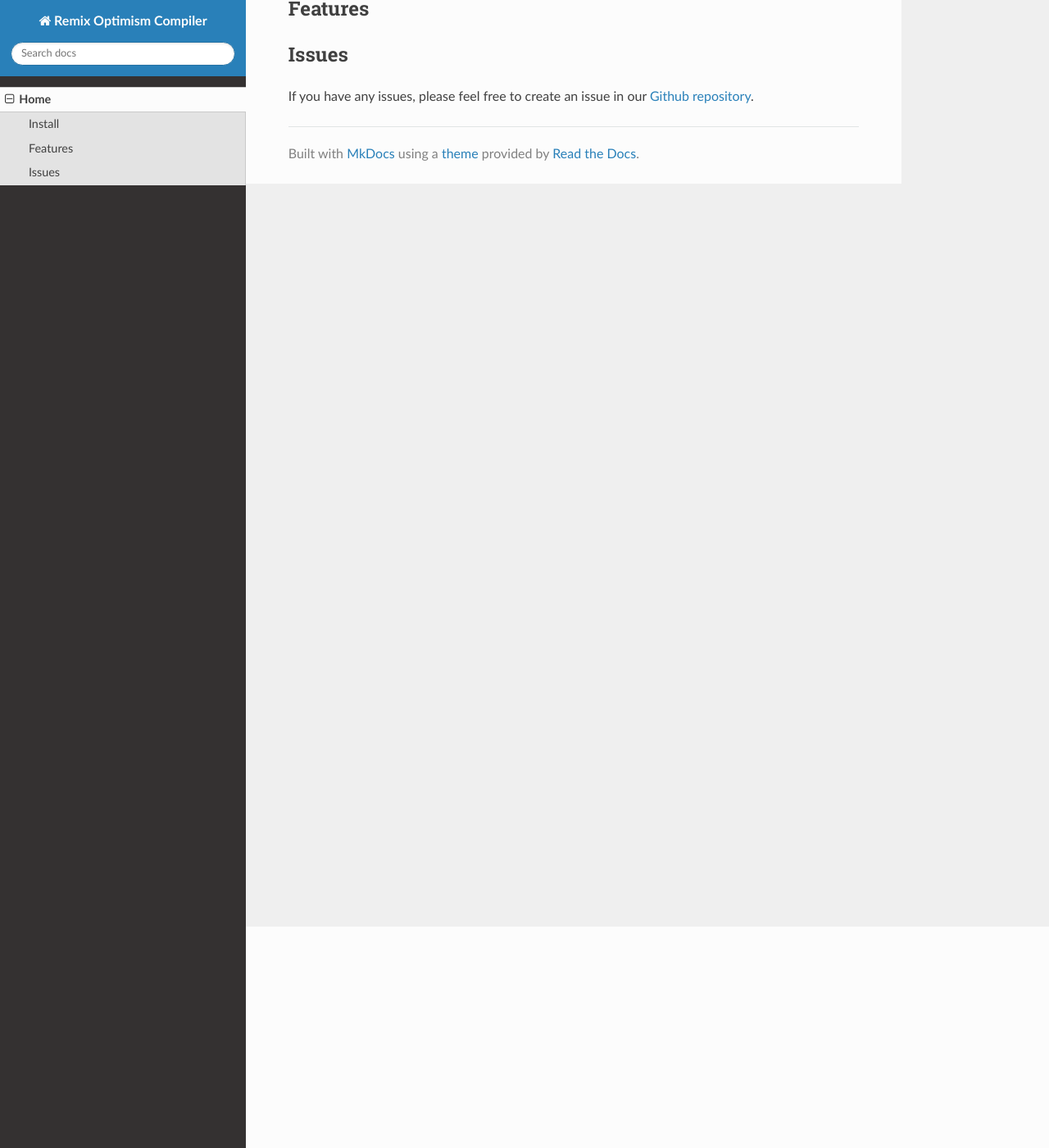
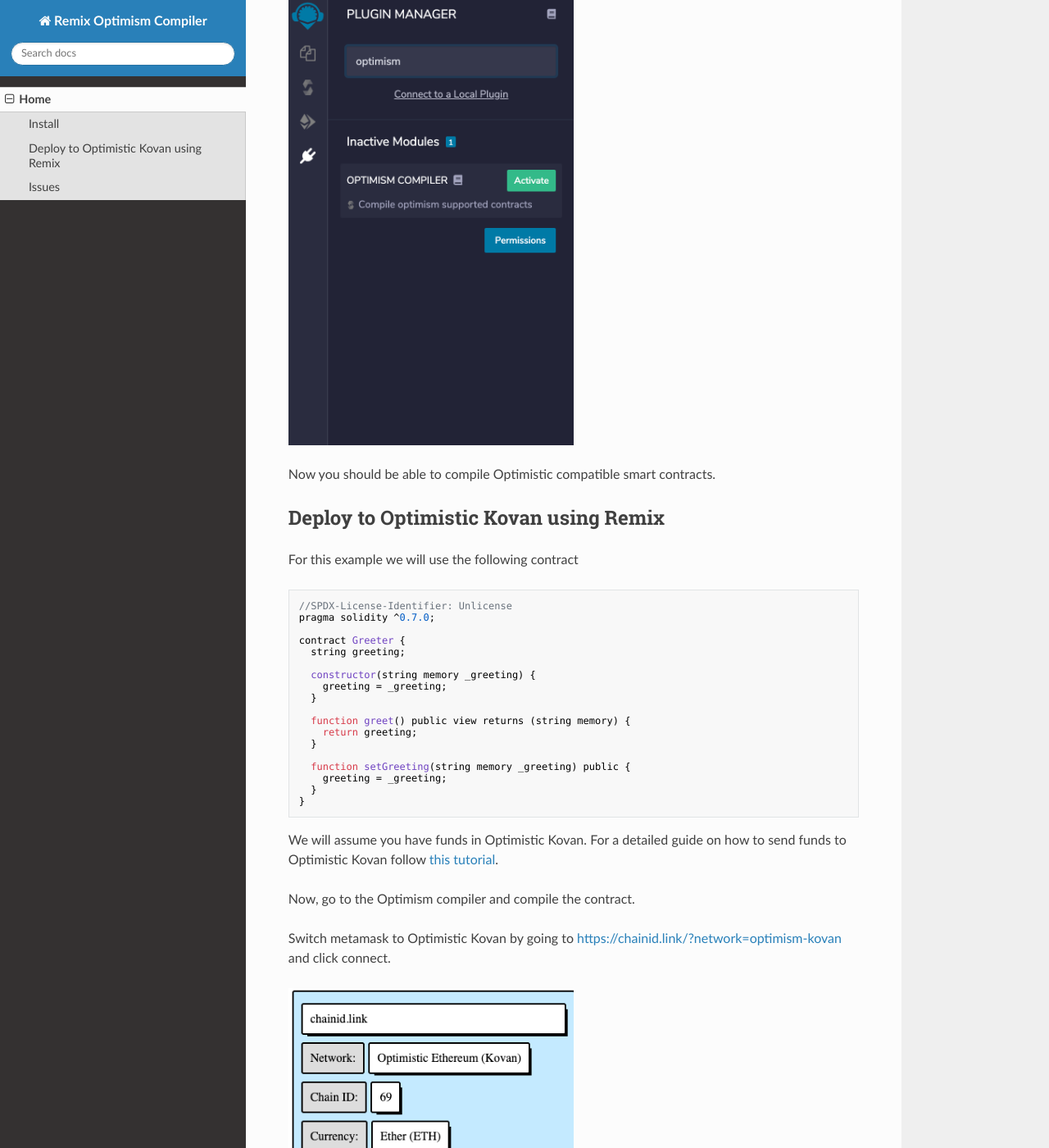
Before and after one commit to Machinalabs/remix-optimism-compiler-plugin, an MkDocs documentation site: the page built from docs/index.md, in a window 1280 px wide and 1400 px high, scrolled down 270 px. Shown: the whole window at 82% size. Built offline with MkDocs 1.6.1, drawn with Linux system fonts in a browser that asks for light colours; nearby versions of some CDN libraries; some of the changed text lies outside the part shown.

Commit message:
added docs

````diff
--- a/docs/index.md
+++ b/docs/index.md
@@ -6,9 +6,52 @@
 
 In the Remix plugin manager activate Optimism Compiler.
 
-## Features
+<img src="./images/install.png" alt="installing" width="50%"/>
 
-<TODO>
+Now you should be able to compile Optimistic compatible smart contracts.
+
+## Deploy to Optimistic Kovan using Remix
+
+For this example we will use the following contract
+
+```javascript
+//SPDX-License-Identifier: Unlicense
+pragma solidity ^0.7.0;
+
+contract Greeter {
+  string greeting;
+
+  constructor(string memory _greeting) {
+    greeting = _greeting;
+  }
+
+  function greet() public view returns (string memory) {
+    return greeting;
+  }
+
+  function setGreeting(string memory _greeting) public {
+    greeting = _greeting;
+  }
+}
+```
+
+We will assume you have funds in Optimistic Kovan. For a detailed guide on how to send funds to Optimistic Kovan follow [this tutorial](https://community.optimism.io/docs/users/gateway.html).
+
+Now, go to the Optimism compiler and compile the contract.
+
+Switch metamask to Optimistic Kovan by going to [https://chainid.link/?network=optimism-kovan](https://chainid.link/?network=optimism-kovan) and click connect.
+
+<img src="./images/optimistic-kovan.png" alt="optimistic-kovan" width="50%"/>
+
+Be sure metamask is in the following network:
+
+<img src="./images/metamask.png" alt="metamask" width="50%"/>
+
+Now go to the Deploy & Run transactions plugin and select injected provider and deploy the contract.
+
+<img src="./images/injected-provider.png" alt="injected-provider" width="90%"/>
+
+<IMAGE_DEPLOY>
 
 ## Issues
 
````
Also changed, not shown: docs/images/injected-provider.png (added), docs/images/install.png (added), docs/images/metamask.png (added), docs/images/optimistic-kovan.png (added).
